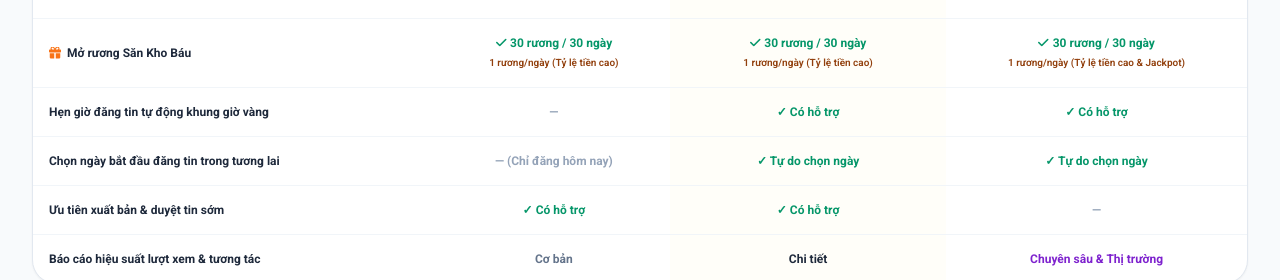
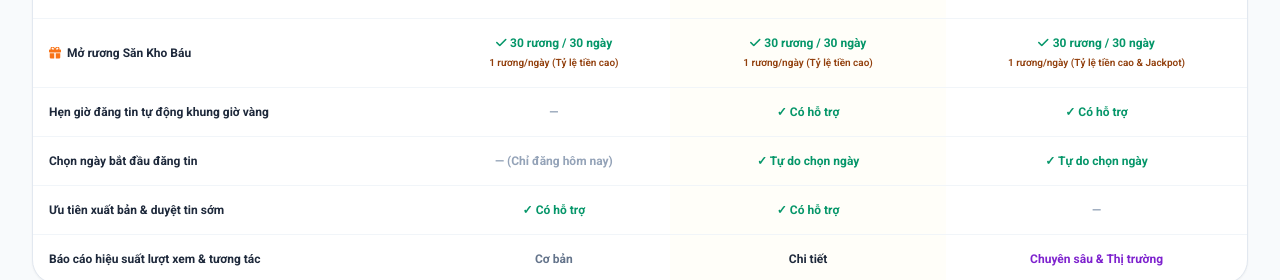
Before and after one commit to tranvureview-ops/bds-realestate, a Next.js app: page /goi-hoi-vien in a window 1280 px wide. Shown: the part 2100-2380 px from the top of the page. Built offline with nearby package versions, Linux system fonts and the light colour scheme; no server answers; the database is empty; a web font is replaced by a local one.

Commit message:
chore: update feature label to 'Chon ngay bat dau dang tin'

```diff
--- a/src/views/MembershipPage.jsx
+++ b/src/views/MembershipPage.jsx
@@ -782,7 +782,7 @@ export default function MembershipPage() {
                   })}
                 </tr>
                 <tr>
-                  <td className="p-4 font-bold text-slate-800">Chọn ngày bắt đầu đăng tin trong tương lai</td>
+                  <td className="p-4 font-bold text-slate-800">Chọn ngày bắt đầu đăng tin</td>
                   {(membershipPackages || []).map(p => {
                     const hasFeature = typeof p.allowFutureStartDate === 'boolean'
                       ? p.allowFutureStartDate
```
